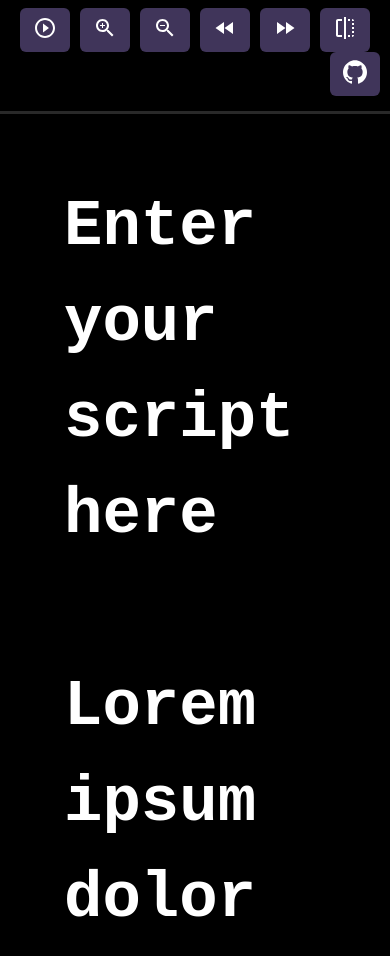
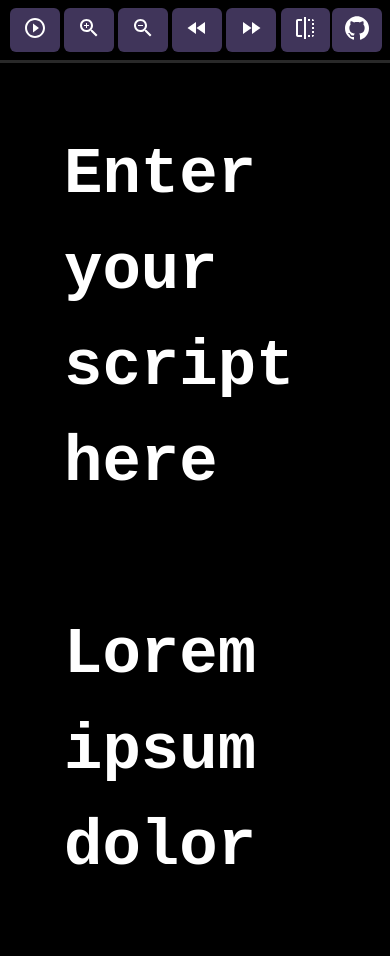
Before and after one commit to KyleTryon/TSTV-Teleprompter, a website: page public/index.html in a window 390 px wide. After the commit the page ends 907 px from the top, so only its background shows below. Drawn offline with Linux system fonts and the light colour scheme; files whose address does not match are found by name.

Commit message:
improved mobile nav

```diff
--- a/public/index.css
+++ b/public/index.css
@@ -31,18 +31,37 @@ main {
 }
 
 nav {
+  display: flex;
+  flex-wrap: nowrap;
+  flex-direction: column;
   width: 100%;
-  padding-top: 0.5em;
 }
 
 nav div {
-  width: 100%;
-  text-align: center;
+  display: flex;
+  flex-wrap: nowrap;
+  justify-content: center;
+}
+
+#controlRow {
+  margin: 0.5em;
 }
 
 .controls {
-  display: inline-block;
-  margin: auto;
+  display: flex;
+  flex-direction: row;
+  flex-wrap: nowrap;
+  flex-grow: 1;
+  justify-content: center;
+}
+
+.controlsWrapper {
+  display: flex;
+  flex-direction: row;
+  flex-wrap: nowrap;
+  justify-content: space-around;
+  flex-grow: 1;
+  max-width: 24em;
 }
 
 .btnControl {
@@ -55,13 +74,11 @@ nav div {
   text-align: center;
   text-decoration: none;
   cursor: pointer;
-  margin: 0 0.2em;
   fill: #FFF;
 }
 
 #btnGitHub {
-  float: right;
-  margin-right: 10px;
+  justify-self: end;
 }
 
 .flipX {
--- a/public/index.html
+++ b/public/index.html
@@ -12,8 +12,9 @@
   </head>
   <body>
     <nav>
-      <div>
+      <div id="controlRow">
         <span class="controls">
+          <div class="controlsWrapper">
             <button class="btnControl" aria-lable="start/stop" id="btnStart">
               <svg xmlns="http://www.w3.org/2000/svg" height="24" viewBox="0 0 24 24" width="24"><path d="M0 0h24v24H0z" fill="none"/><path d="M10 16.5l6-4.5-6-4.5v9zM12 2C6.48 2 2 6.48 2 12s4.48 10 10 10 10-4.48 10-10S17.52 2 12 2zm0 18c-4.41 0-8-3.59-8-8s3.59-8 8-8 8 3.59 8 8-3.59 8-8 8z"/></svg>
             </button>
@@ -32,6 +33,7 @@
             <button class="btnControl" aria-lable="mirror flip" id="btnFlipX">
               <svg xmlns="http://www.w3.org/2000/svg" height="24" viewBox="0 0 24 24" width="24"><path d="M0 0h24v24H0z" fill="none"/><path d="M15 21h2v-2h-2v2zm4-12h2V7h-2v2zM3 5v14c0 1.1.9 2 2 2h4v-2H5V5h4V3H5c-1.1 0-2 .9-2 2zm16-2v2h2c0-1.1-.9-2-2-2zm-8 20h2V1h-2v22zm8-6h2v-2h-2v2zM15 5h2V3h-2v2zm4 8h2v-2h-2v2zm0 8c1.1 0 2-.9 2-2h-2v2z"/></svg>
             </button>
+          </div>
         </span>
         <a href="https://github.com/KyleTryon/TSTV-Teleprompter" class="btnControl" id="btnGitHub">
           <?xml version="1.0" encoding="iso-8859-1"?>
```
Also changed, not shown: 1 other file. Lines whose indentation alone changed are shown as unchanged.
